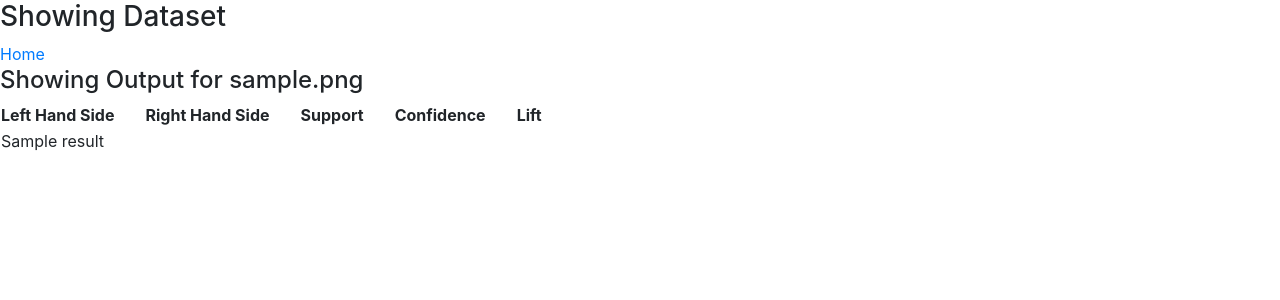
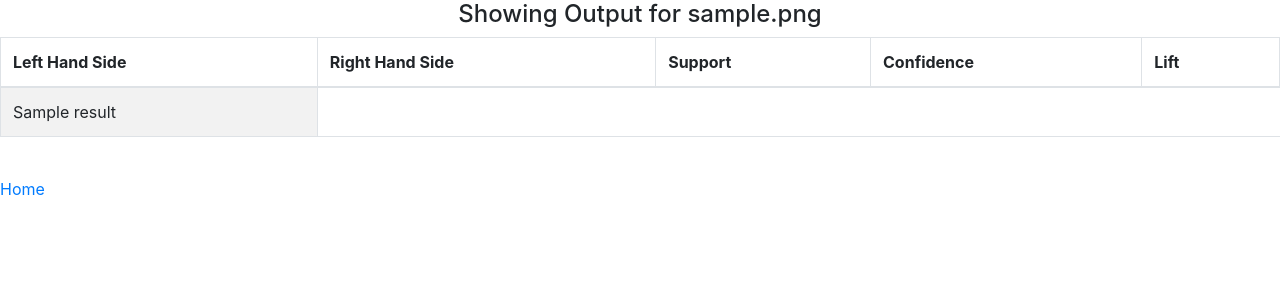
Before and after one commit to JavaKoala/aprioridemo, a Django app: template apriori/templates/apriori/show.html in a window 1280 px wide. Shown: the top 300 px of the page. Run offline with Django 3.2, Linux system fonts and the light colour scheme; tables that the repository leaves empty hold one stand-in row (values such as "Sample post"); the template is opened without the code that fills it: values that come from a table or form of the project are taken from there, most other values are stand-ins (such as "Sample title", 1, 10 or a date in 2020); some libraries are stand-ins or nearby versions.

Commit message:
Added styling to show page

```diff
--- a/apriori/templates/apriori/show.html
+++ b/apriori/templates/apriori/show.html
@@ -1,14 +1,11 @@
 {% extends "apriori/base.html" %}
 
 {% block content %}
-    <h3>Showing Dataset</h3>
+    <h4 class="d-flex justify-content-center">
+        Showing Output for {{ data_set.datafile.name }}
+    </h4>
 
-    <a href="{% url 'index' %}">Home</a>
-    <br>
-
-    <h4>Showing Output for {{ data_set.datafile.name }}</h4>
-
-    <table id="data-table">
+    <table id="data-table" class="table table-striped table-bordered">
         <thead>
             <tr>
                 <th>Left Hand Side</th>
@@ -28,4 +25,6 @@
             {% endfor %}
         </tbody>
     </table>
+    <br>
+    <a href="{% url 'index' %}">Home</a>
 {% endblock %}
```
